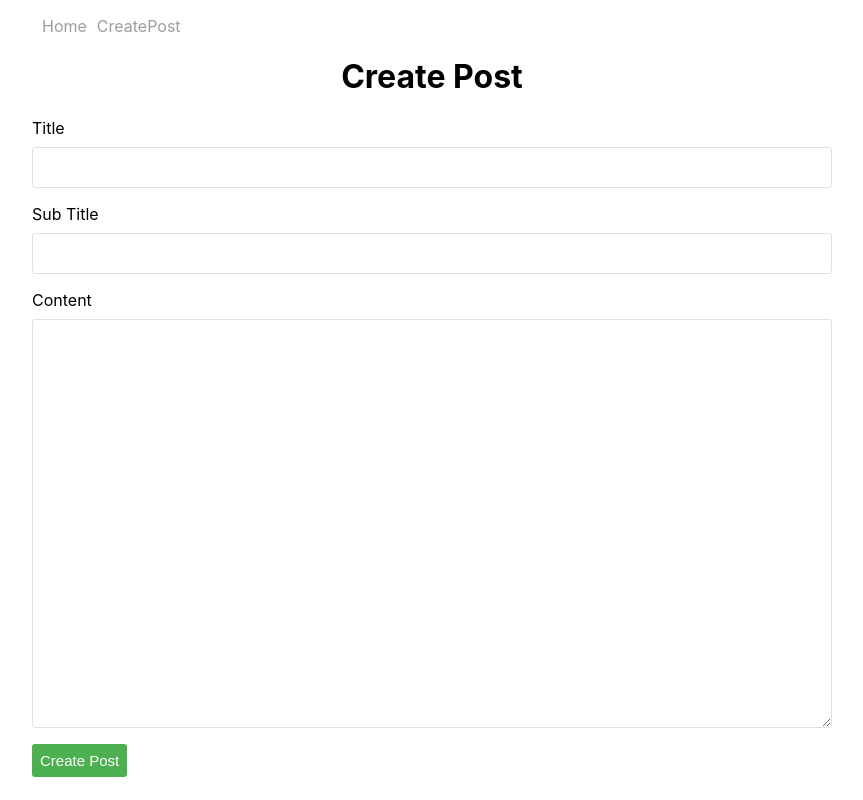
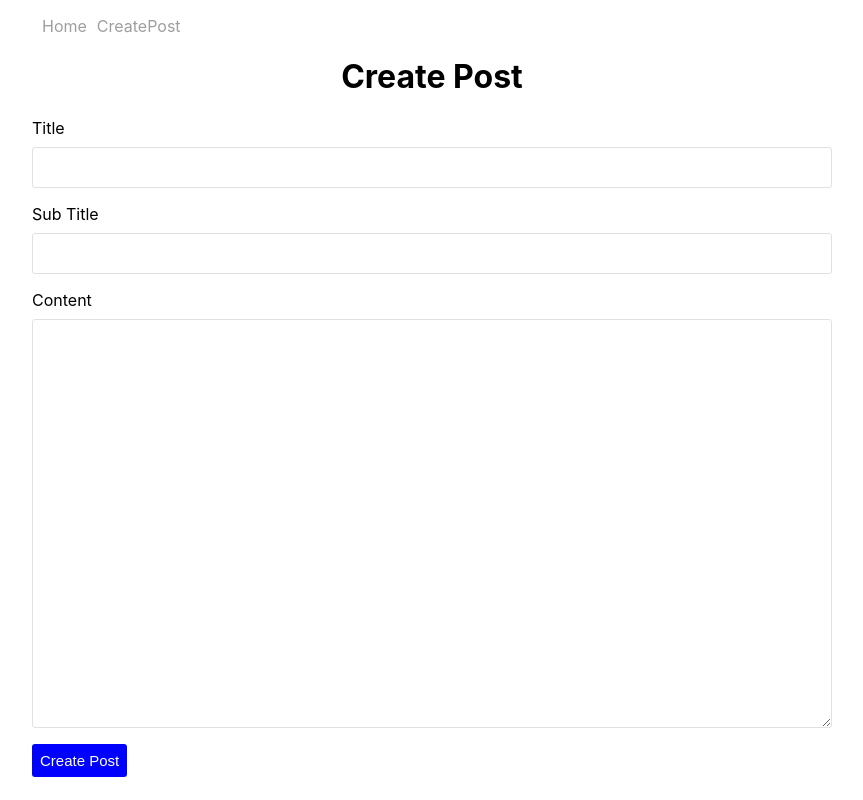
Before and after one commit to Pktvs21/Blogsite, a React (Create React App) app: page /create-post in a window 1280 px wide. Shown: the whole page, without its empty margins (208-1071 px from the left). Built offline with nearby package versions, Linux system fonts and the light colour scheme.

Commit message:
Styling with third-party components

```diff
--- a/src/components/CreatePost.js
+++ b/src/components/CreatePost.js
@@ -1,7 +1,18 @@
-import { React} from 'react';
+import { React } from 'react';
+import styled from 'styled-components';
 import { firestore } from '../firebase';
 import { useFormInput } from '../hooks';
 
+const StyledButton = styled.button`
+  height: 33px;
+  background: ${(props) => (props.primary ? '#4caf50' : 'blue')};
+  border: 0;
+  color: #fff;
+  padding: 8px;
+  font-size: 15px;
+  border-radius: 3px;
+  cursor: pointer;
+`;
 export default function CreatePost() {
   const title = useFormInput('');
   const content = useFormInput('');
@@ -31,13 +42,13 @@ export default function CreatePost() {
         </div>
         <div className="form-field">
           <label>Sub Title</label>
-          <input type="text"{...subTitle}/>
+          <input type="text" {...subTitle} />
         </div>
         <div className="form-field">
           <label>Content</label>
-          <textarea {...content }/>
+          <textarea {...content} />
         </div>
-        <button className="create-post-btn">Create Post</button>
+        <StyledButton>Create Post</StyledButton>
       </form>
     </div>
   );
--- a/src/components/Navbar.js
+++ b/src/components/Navbar.js
@@ -1,15 +1,24 @@
 import React from 'react';
 import { Link } from 'react-router-dom';
+import styled from 'styled-components';
+
+const StyledLink = styled(Link)`
+  text-decoration: none;
+  color: #9e9e9e;
+  &:hover {
+    text-decoration: underline;
+  }
+`;
 
 export default function Navbar() {
   return (
     <div>
       <ul id="nav">
         <li>
-          <Link to="/">Home</Link>
+          <StyledLink to="/">Home</StyledLink>
         </li>
         <li>
-          <Link to="/create-post">CreatePost</Link>
+          <StyledLink to="/create-post">CreatePost</StyledLink>
         </li>
       </ul>
     </div>
--- a/src/index.css
+++ b/src/index.css
@@ -94,7 +94,7 @@ code {
   border-radius: 3px;
   padding-top: 5px;
 }
-.create-post-btn {
+/* .create-post-btn {
   height: 33px;
   background: #4caf50;
   border: 0;
@@ -103,4 +103,4 @@ code {
   font-size: 15px;
   border-radius: 3px;
   cursor: pointer;
-}
+} */
```
